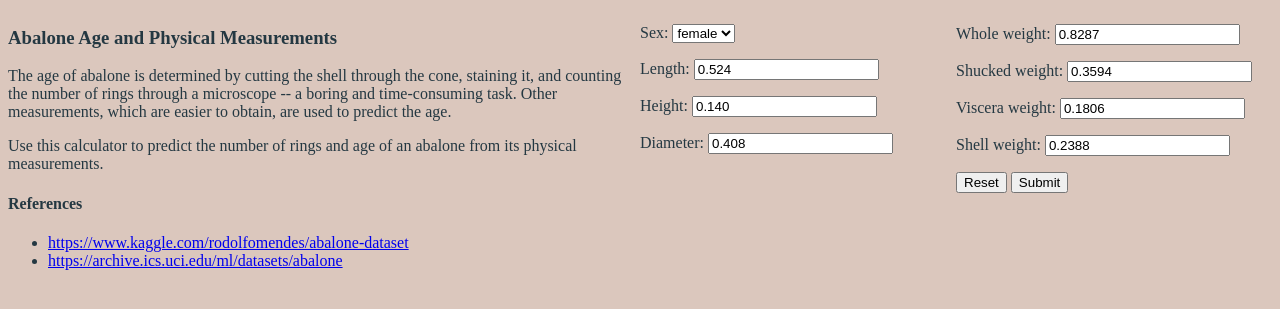
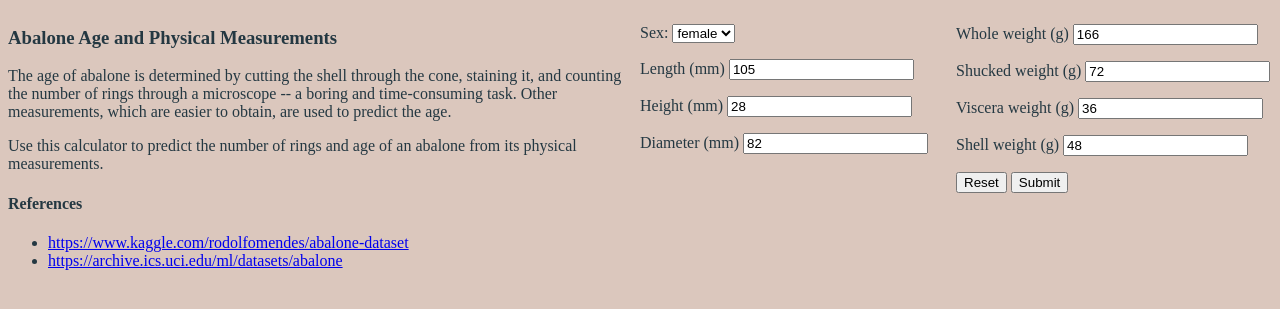
Before and after one commit to mlehotay/abalone, a Flask app: page / in a window 1280 px wide. Shown: the top 309 px of the page. Run offline with Flask 2, Linux system fonts and the light colour scheme; parts of the project's set-up code (start-up, migrations or seed data) failed here and were passed over.

Commit message:
undo scaling in the dataset, add units to html form

```diff
--- a/model/model.py
+++ b/model/model.py
@@ -13,7 +13,12 @@ import pickle
 
 # Read abalone dataset
 df = pd.read_csv('data/abalone.csv')
+
+# undo scaling described in https://archive.ics.uci.edu/ml/datasets/abalone
+df[df.select_dtypes(include=['float64']).columns] *= 200
+
 df.describe() # use the mean values as defaults in index.html
+df['Sex'].value_counts()
 
 target = 'Rings'
 y = df[target]
--- a/templates/index.html
+++ b/templates/index.html
@@ -50,7 +50,6 @@
 
         <div class="rightside">
             <form action = "/result" method="POST">
-
             <div class="twosides">
             <div class="leftside">
 
@@ -61,40 +60,31 @@
                 <option value="I">infant</option>
             </select>
 
-            <p>Length:
-            <input name='length' type='number' required min='0'
-            value='0.524' step='0.001'/></p>
+            <p>Length (mm)
+            <input name='length' type='number' required min='0' value='105'/></p>
 
-            <p>Height:
-            <input name='height' type='number' required min='0'
-            value='0.140' step='0.001'/></p>
+            <p>Height (mm)
+            <input name='height' type='number' required min='0' value='28'/></p>
 
-            <p>Diameter:
-            <input name='diameter' type='number' required min='0'
-            value='0.408' step='0.001'/></p>
+            <p>Diameter (mm)
+            <input name='diameter' type='number' required min='0' value='82'/></p>
 
-            <div class='predictions'>
-            <p>Rings: <input name='rings' type='number'></p>
-
-            <p>Age: <input name='age' type='number'></p>
-            </div>
             </div>
 
             <div class="rightside">
-            <p>Whole weight: <input name='whole' type='number'
-                required min='0' value='0.8287' step='0.0001'/></p>
+            <p>Whole weight (g) <input name='whole' type='number'
+                required min='0' value='166'/></p>
 
-            <p>Shucked weight: <input name='shucked' type='number'
-                required min='0' value='0.3594' step='0.0001'/></p>
+            <p>Shucked weight (g) <input name='shucked' type='number'
+                required min='0' value='72'/></p>
 
-            <p>Viscera weight: <input name='viscera' type='number'
-                required min='0' value='0.1806' step='0.0001'/></p>
+            <p>Viscera weight (g) <input name='viscera' type='number'
+                required min='0' value='36'/></p>
 
-            <p>Shell weight: <input name='shell' type='number'
-                required min='0' value='0.2388' step='0.0001'/></p>
+            <p>Shell weight (g) <input name='shell' type='number'
+                required min='0' value='48'/></p>
 
             <p><input type ='reset' value='Reset'/>
-
             <input type ='submit' value='Submit'/></p>
 
             </div>
```
Also changed, not shown: 1 other file.
